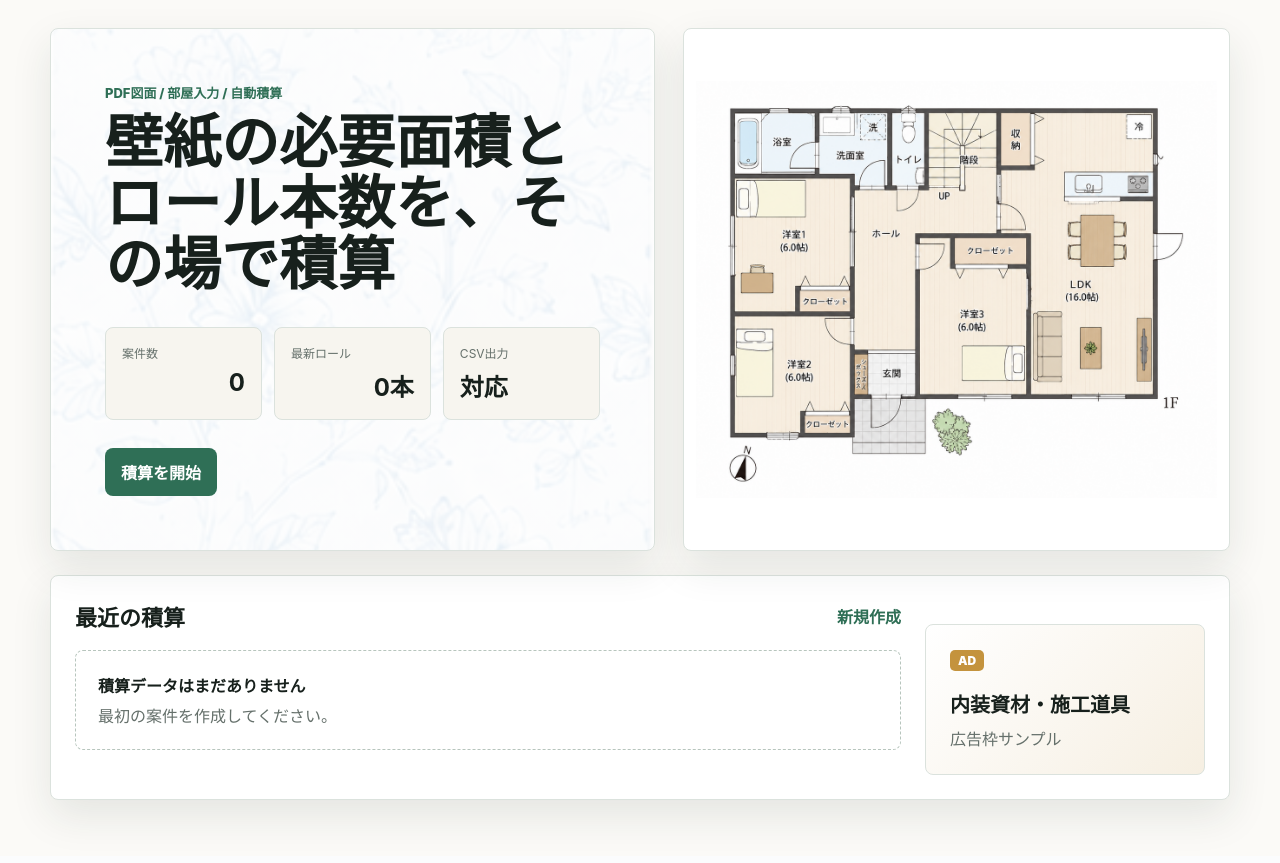
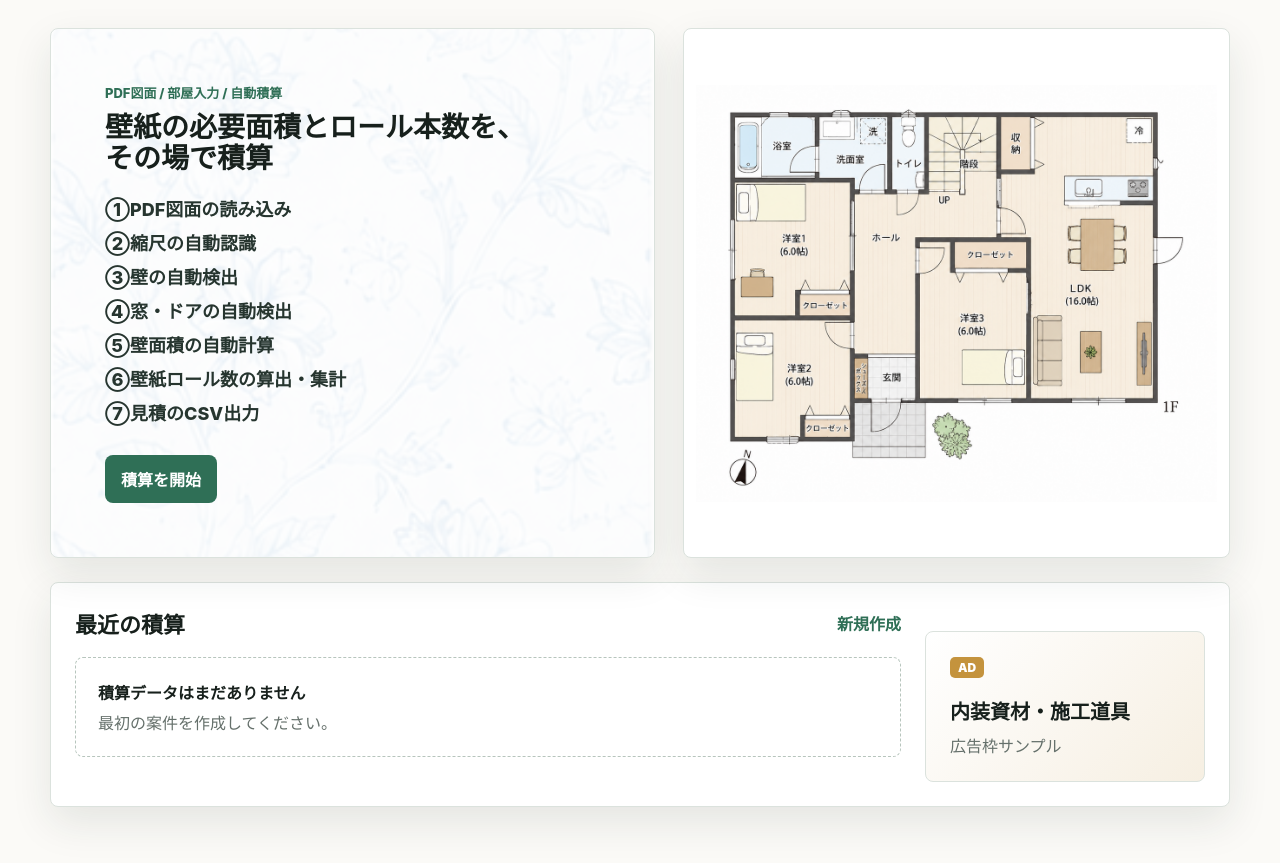
Before and after one commit to masumitachibana4649-creator/Sekisan-Project, a Django app: page / in a window 1280 px wide. Shown: the part 75-938 px from the top of the page. Before the commit the page ends 901 px from the top, so only its background shows below. Run offline with Django 5.2, Linux system fonts and the light colour scheme; data that the repository does not hold is empty.

Commit message:
Update dashboard hero copy

```diff
--- a/estimator/static/estimator/styles.css
+++ b/estimator/static/estimator/styles.css
@@ -111,6 +111,23 @@ h1 {
   line-height: 1.05;
   letter-spacing: 0;
   margin-bottom: 24px;
+}
+
+.dashboard-title {
+  max-width: 760px;
+  font-size: clamp(26px, 2.2vw, 28px);
+  line-height: 1.12;
+  margin-bottom: 22px;
+}
+
+.dashboard-flow {
+  display: grid;
+  gap: 8px;
+  margin: 0 0 28px;
+  color: #26352f;
+  font-size: clamp(15px, 1.5vw, 18px);
+  font-weight: 800;
+  line-height: 1.45;
 }
 
 h2 {
--- a/estimator/templates/estimator/dashboard.html
+++ b/estimator/templates/estimator/dashboard.html
@@ -6,20 +6,15 @@
 <section class="workbench">
   <div class="workbench-main">
     <div class="page-kicker">PDF図面 / 部屋入力 / 自動積算</div>
-    <h1>壁紙の必要面積とロール本数を、その場で積算</h1>
-    <div class="metric-strip">
-      <div>
-        <span class="metric-label">案件数</span>
-        <strong>{{ projects|length }}</strong>
-      </div>
-      <div>
-        <span class="metric-label">最新ロール</span>
-        <strong>{% if latest %}{{ latest.total_rolls }}本{% else %}0本{% endif %}</strong>
-      </div>
-      <div>
-        <span class="metric-label">CSV出力</span>
-        <strong>対応</strong>
-      </div>
+    <h1 class="dashboard-title">壁紙の必要面積とロール本数を、<br>その場で積算</h1>
+    <div class="dashboard-flow" aria-label="積算の流れ">
+      <span>①PDF図面の読み込み</span>
+      <span>②縮尺の自動認識</span>
+      <span>③壁の自動検出</span>
+      <span>④窓・ドアの自動検出</span>
+      <span>⑤壁面積の自動計算</span>
+      <span>⑥壁紙ロール数の算出・集計</span>
+      <span>⑦見積のCSV出力</span>
     </div>
     <a class="primary-action" href="{% url 'project_create' %}">積算を開始</a>
   </div>
```
